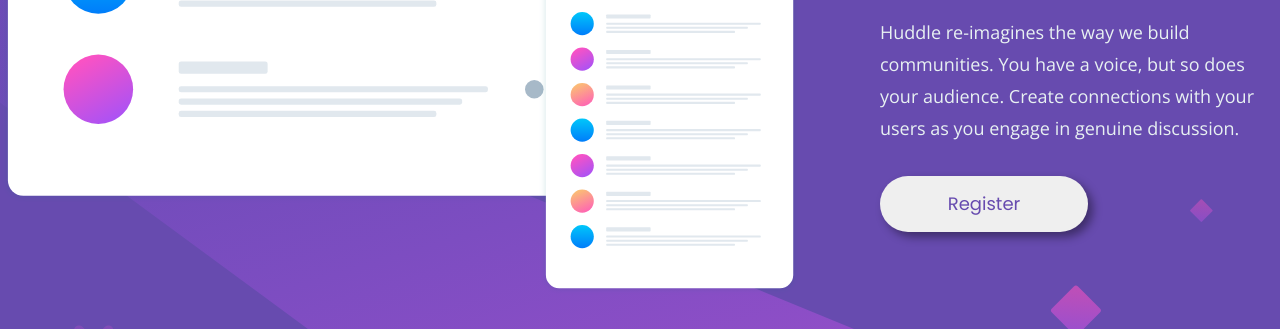
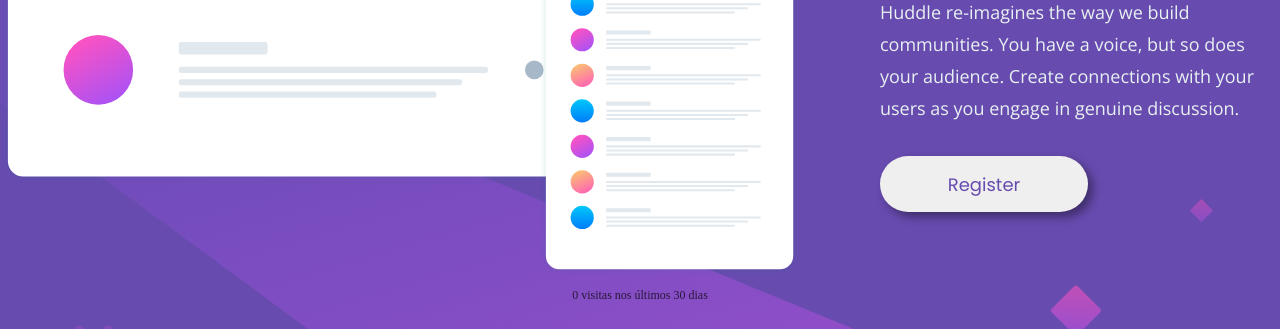
Before and after one commit to RafaelHDSV/Huddle-landing-page-with-single-introductory-section, a plain HTML site: page index.html in a window 1280 px wide. Shown: the part 390-719 px from the top of the page. Drawn offline with nearby package versions, Linux system fonts and the light colour scheme.

Commit message:
Show public visit count in the footer (board#22). (#1)

```diff
--- a/index.html
+++ b/index.html
@@ -54,6 +54,8 @@
   </footer> -->
     <script type="module" src="js/analytics.js"></script>
 <script data-name="BMC-Widget" data-cfasync="false" src="https://cdnjs.buymeacoffee.com/1.0.0/widget.prod.min.js" data-id="vieira" data-description="Support me on Buy me a coffee!" data-message="" data-color="#FF52BF" data-position="Right" data-x_margin="18" data-y_margin="18"></script>
+    <p id="va-visits" aria-live="polite" hidden style="margin:0;padding:0.75rem 1rem;text-align:center;font-size:0.75rem;opacity:0.7"></p>
+    <script type="module" src="js/visit-count.js"></script>
 </body>
 
 </html>
--- /dev/null
+++ b/js/visit-count.js
@@ -0,0 +1,22 @@
+const key = 'huddle-landing-page'
+const el = document.getElementById('va-visits')
+if (el) {
+  const local = ['localhost', '127.0.0.1', '[::1]'].includes(location.hostname)
+  ;(async () => {
+    try {
+      const res = await fetch(
+        `https://analytics.getvieira.com/v1/public/projects/${encodeURIComponent(key)}/summary?period=30d`
+      )
+      const data = res.ok ? await res.json() : null
+      const n = typeof data?.pageviews === 'number' ? data.pageviews : 0
+      if (!local && n <= 0) return
+      el.textContent = `${new Intl.NumberFormat('pt-BR').format(n)} visitas nos últimos 30 dias`
+      el.hidden = false
+    } catch {
+      if (local) {
+        el.textContent = '0 visitas nos últimos 30 dias'
+        el.hidden = false
+      }
+    }
+  })()
+}
--- a/vendor/vieira-analytics/package.json
+++ b/vendor/vieira-analytics/package.json
@@ -1,6 +1,6 @@
 {
   "name": "@vieira/analytics",
-  "version": "0.1.2",
+  "version": "0.2.2",
   "private": true,
   "type": "module",
   "main": "./dist/index.js",
```
Also changed, not shown: vendor/vieira-analytics/dist/chunk-7RC3YH4P.js, vendor/vieira-analytics/dist/index.js, vendor/vieira-analytics/dist/react.js, 3 other files.
